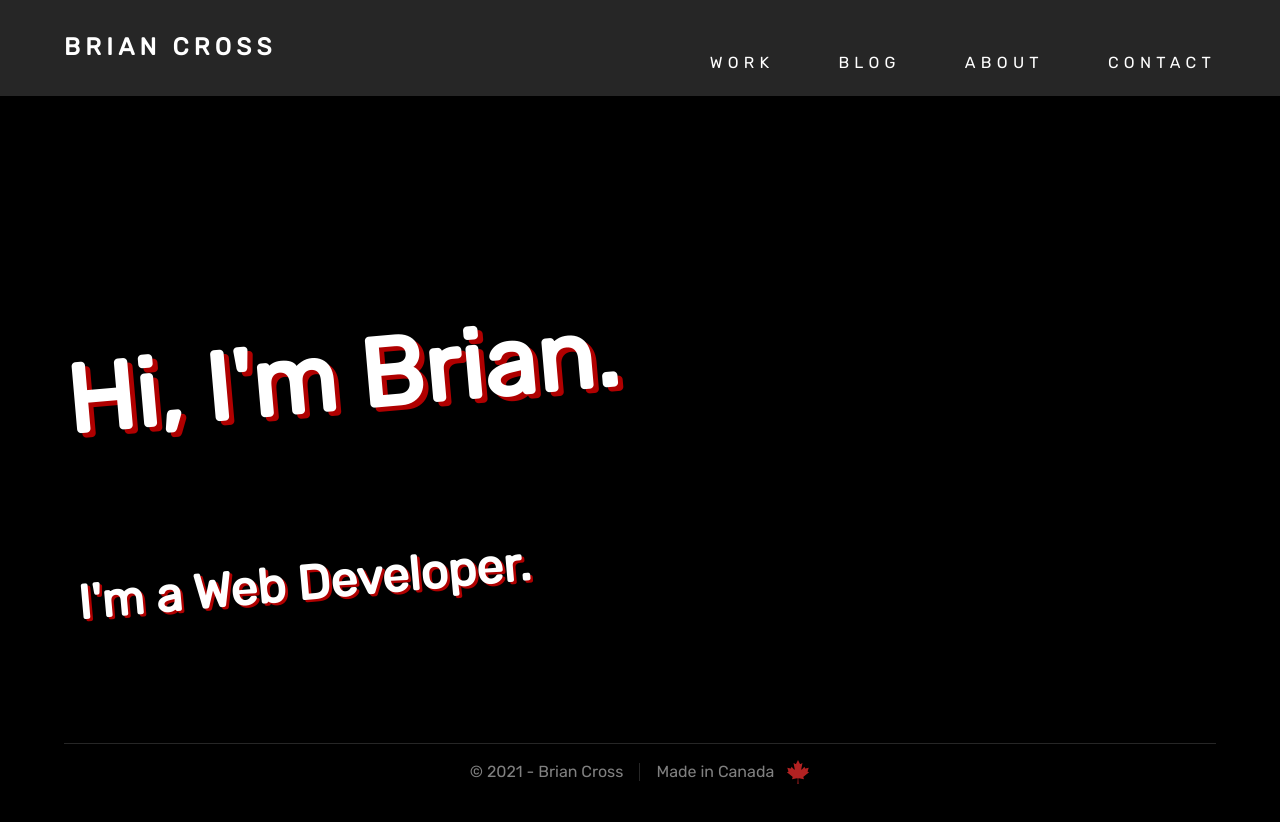
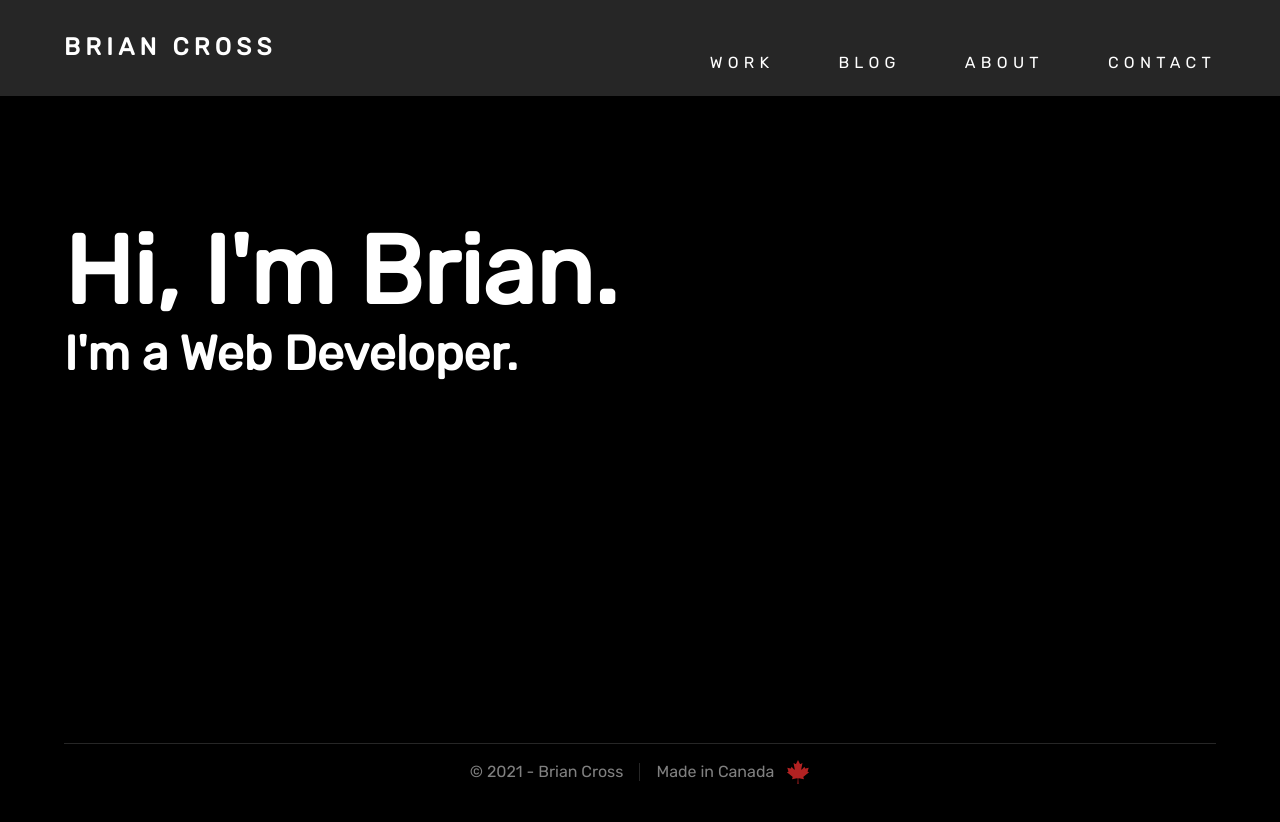
Before and after one commit to brian-cross/personal-site, a Next.js app: page / in a window 1280 px wide. Shown: the top 822 px of the page. After the commit the page ends 800 px from the top, so only its background shows below. Built offline with nearby package versions, Linux system fonts and the light colour scheme.

Commit message:
Style changes.

```diff
--- a/styles/Home.module.scss
+++ b/styles/Home.module.scss
@@ -6,47 +6,17 @@
 }
 
 .headingContainer {
-  // transform: translateY(8rem);
-  transform: translateY(10vh);
+  display: flex;
+  flex-direction: column;
+  align-items: flex-start;
 }
 
 .heading {
-  // font-size: 6rem;
-  font-size: clamp(36px, 8vw, 96px);
+  font-size: clamp(44px, 8vw, 96px);
+  margin-bottom: 0;
 }
 
 .subHeading {
-  // font-size: 3rem;
-  margin-left: 0.25em;
-  margin-top: 0.2em;
-  font-size: clamp(18px, 4vw, 48px);
+  font-size: clamp(22px, 4vw, 48px);
+  margin: 0;
 }
-
-.heading,
-.subHeading {
-  transform: rotate(-5deg);
-  text-shadow: 0.05em 0.05em #b00000;
-  // font-size: clamp(12px, 1.5vw, 16px);
-}
-
-.typed {
-  border-right: 0.1em solid red;
-  padding-right: 0.2em;
-  text-decoration: underline #b00000;
-  animation: cursor 1s linear infinite;
-}
-
-@keyframes cursor {
-  0% {
-    border-right-color: red;
-  }
-  49% {
-    border-right-color: red;
-  }
-  50% {
-    border-right-color: transparent;
-  }
-  99% {
-    border-right-color: transparent;
-  }
-}
```
